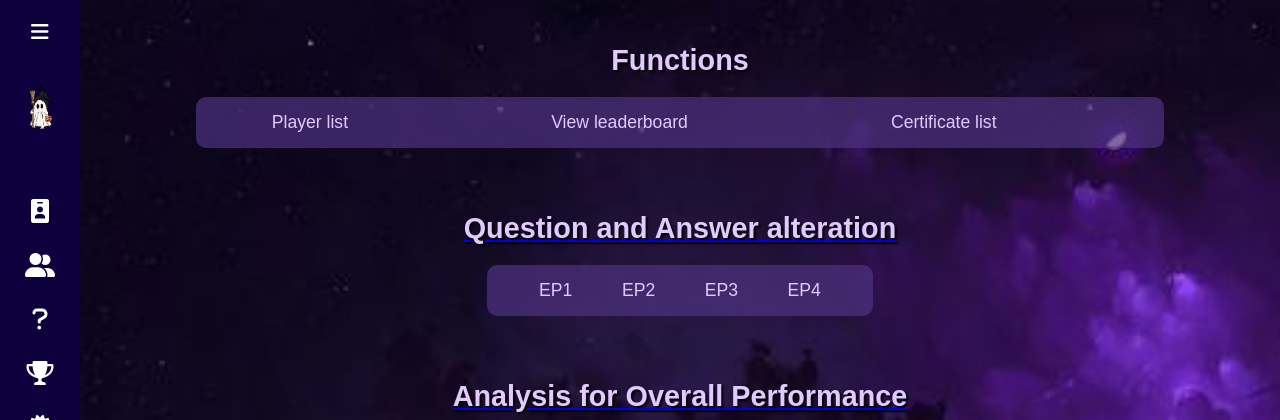
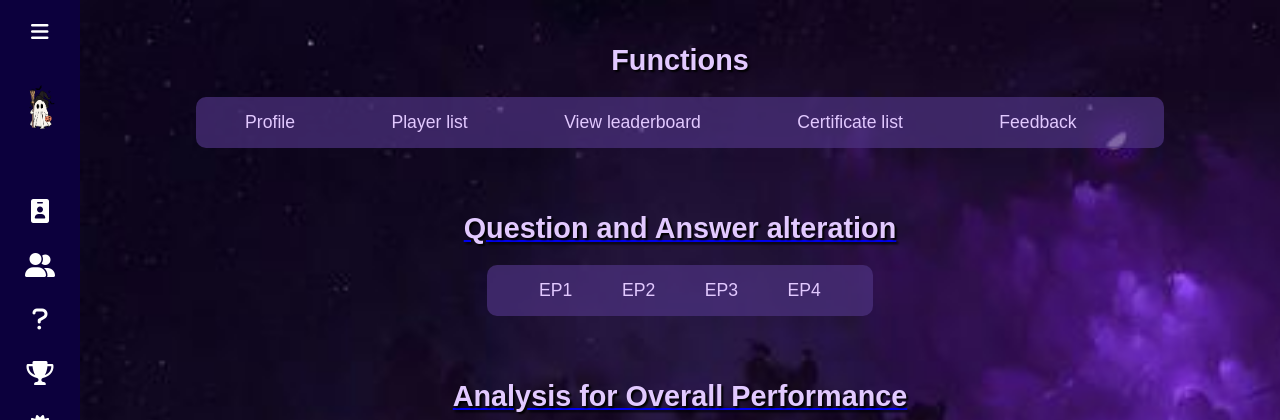
Before and after one commit to KTECeline/SDP-GA-, a PHP site: page /admin/homepage.php in a window 1280 px wide. Shown: the top 420 px of the page. Run offline with PHP 8.4, Linux system fonts and the light colour scheme; a user stored in the database is signed in; data that the repository does not hold is empty.

Commit message:
Update homepage.php

```diff
--- a/admin/homepage.php
+++ b/admin/homepage.php
@@ -55,7 +55,7 @@
             <i class="fa-solid fa-comments"></i>
                 <span>Feedback</span>
             </a>
-            <a href="../../login_register/logout.php" class="sidebar-item">
+            <a href="../login_register/logout.php" class="sidebar-item">
                 <i class="fas fa-sign-out-alt"></i>
                 <span>Log Out</span>
             </a>
@@ -69,9 +69,11 @@
             </div>
             <div class="alteration">
                 <ul>
+                    <li><a href="../admin/profile/profile.php">Profile</li>
                     <li><a href="../admin/playerList/playerList.php">Player list</li>
                     <li><a href="../admin/leaderboard/leaderboard.php">View leaderboard</li>
                     <li><a href="../admin/certificate/certificate.php">Certificate list</li>
+                    <li><a href="../admin/feedback/feedback.php">Feedback</li>
                 </ul>
         </div>
         <div class="main-content-items">
```
